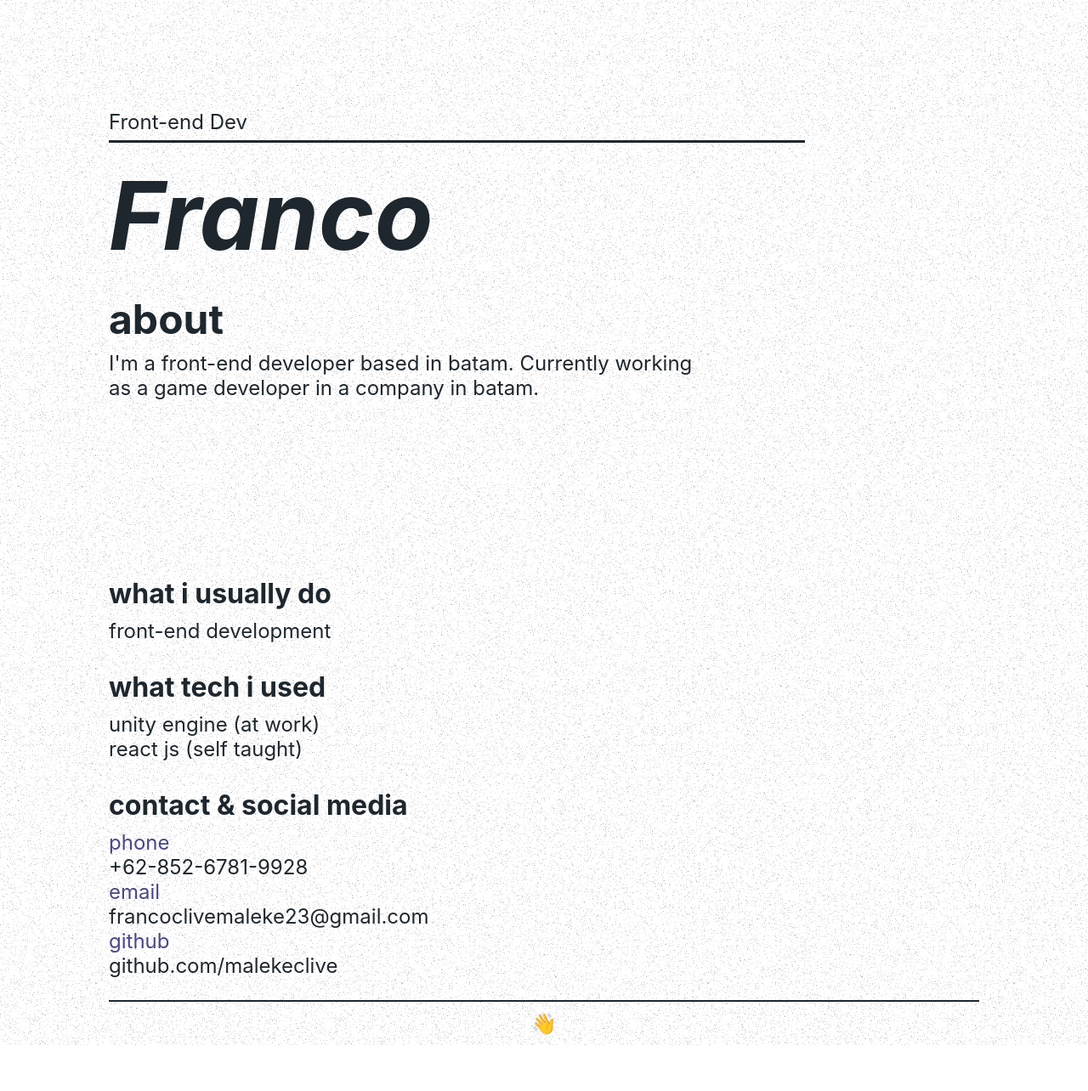
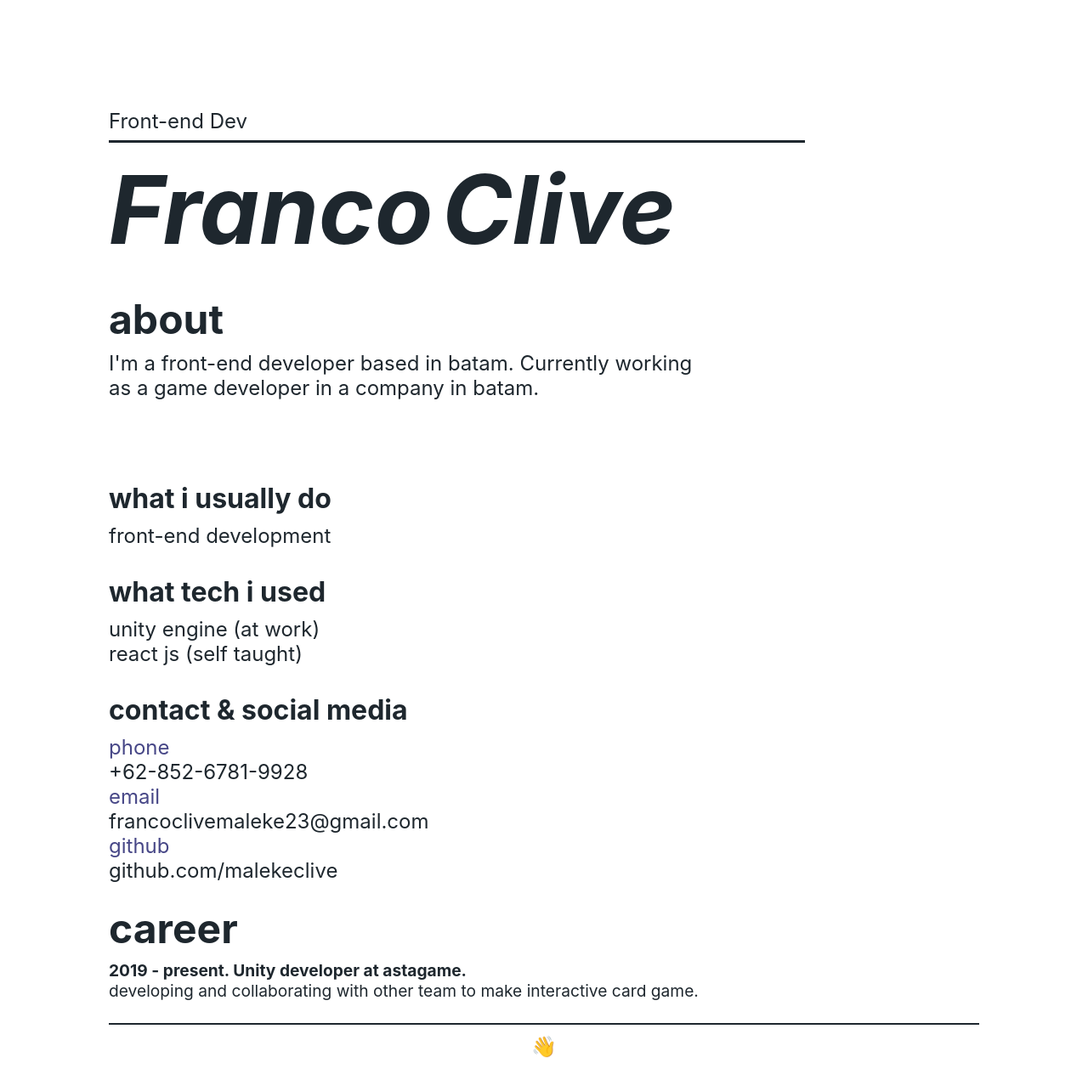
Before and after one commit to malekeClive/hello-clive, a React (Create React App) app: page / in a window 1280 px wide. Shown: the top 1284 px of the page at 85% size. Before the commit the page ends 1230 px from the top, so only its background shows below. Built offline with nearby package versions, Linux system fonts and the light colour scheme.

Commit message:
add experience

```diff
--- a/src/App.js
+++ b/src/App.js
@@ -7,14 +7,15 @@ import SplashScreen from './Components/SplashScreen';
 import Top from './Components/Top';
 import Bottom from './Components/Bottom';
 import About from './Components/About';
+import Experience from './Components/Experience';
 
 function App() {
   const [ isSplashScreenDone, setIsSplashScreenDone ] = useState(false);
 
   return (
     <div className="container">
-      <SplashScreen setIsSplashScreenDone={setIsSplashScreenDone} />
-      { isSplashScreenDone ?
+      {/* <SplashScreen setIsSplashScreenDone={setIsSplashScreenDone} />
+      { isSplashScreenDone ?  */}
         <div>
           <header>
             <Top />
@@ -34,8 +35,13 @@ function App() {
             `}>
               <Home />
             </section>
+
             <section>
               <About />
+            </section>
+
+            <section>
+              <Experience />
             </section>
           </main>
 
@@ -43,9 +49,9 @@ function App() {
             <Bottom />
           </footer>
         </div>
-      :
+      {/* :
         null
-      }
+      } */}
     </div>
   );
 }
--- a/src/Components/About.js
+++ b/src/Components/About.js
@@ -61,7 +61,7 @@ export default function About() {
         }
 
         @media only screen and (min-width: 768px) {
-          margin-top: 12em;
+          margin-top: 5em;
 
           h5 {
             font-size: 2rem;
--- a/src/Components/Bottom.js
+++ b/src/Components/Bottom.js
@@ -19,6 +19,9 @@ export default function Bottom() {
 
   return (
     <div ref={ top } className={css`
+      padding-bottom: 10%;
+      padding-left: 10%;
+      padding-right: 10%;
     `}>
       <div className={css`
         position: absolute;
--- /dev/null
+++ b/src/Components/Experience.js
@@ -0,0 +1,23 @@
+import React from 'react';
+
+import { css } from 'emotion';
+
+export default function Experience() {
+  return (
+    <div className={css`
+      margin-bottom: 1em;
+    `}>
+      <div>
+        <h3 className={css`
+          font-size: 3rem;
+          margin: .5rem 0;
+        `}>career</h3>
+      </div>
+
+      <div>
+        <p><b>2019 - present. Unity developer at astagame.</b></p>
+        <p>developing and collaborating with other team to make interactive card game.</p>
+      </div>
+    </div>
+  )
+}
--- a/src/Components/Home.js
+++ b/src/Components/Home.js
@@ -14,14 +14,16 @@ export default function Home() {
       text1.current,
       1,
       {
-        y: 0,
+        top: 0,
+        // y: 0,
         ease: Power3.easeIn
       }
     ).to(
       text2.current,
       1,
       {
-        y: 0,
+        top: 0,
+        // y: 0,
         ease: Power3.easeOut
       }
     );
@@ -42,6 +44,9 @@ export default function Home() {
       `}>
         <div className={css`
           overflow: hidden;
+          position: relative;
+          height: 1.3em;
+          width: 3.5em;
 
           @media only screen and (min-width: 768px) {
             display: inline-block;
@@ -49,17 +54,17 @@ export default function Home() {
           }
         `}>
           <span ref={text1} className={css`
+            position: absolute;
             display: inline-block;
-            transform: translate(0, 80px);
-
-            @media only screen and (min-width: 768px) {
-              transform: translate(0, 120px);
-            }
+            top: -1.1em;
           `}>Franco</span>
         </div>
 
         <div className={css`
           overflow: hidden;
+          position: relative;
+          height: 1.3em;
+          width: 3.5em;
 
           @media only screen and (min-width: 768px) {
             display: inline-block;
@@ -67,12 +72,9 @@ export default function Home() {
           }
         `}>
           <span ref={text2} className={css`
+            position: absolute;
             display: inline-block;
-            transform: translate(0, -80px);
-
-            @media only screen and (min-width: 768px) {
-              transform: translate(0, -120px);
-            }
+            bottom: -1.1em;
           `}> Clive M</span>
         </div>
       </h1>
--- a/src/index.css
+++ b/src/index.css
@@ -15,7 +15,7 @@ body {
   -moz-osx-font-smoothing: grayscale;
   font-size: 16px;
   color: #1e272e;
-  background: url('./Assets/bg.png');
+  /* background: url('./Assets/bg.png'); */
   /* background-color: #474787; */
 }
 
```
Also changed, not shown: 1 other file (tests, documents, lock files or other folders).
